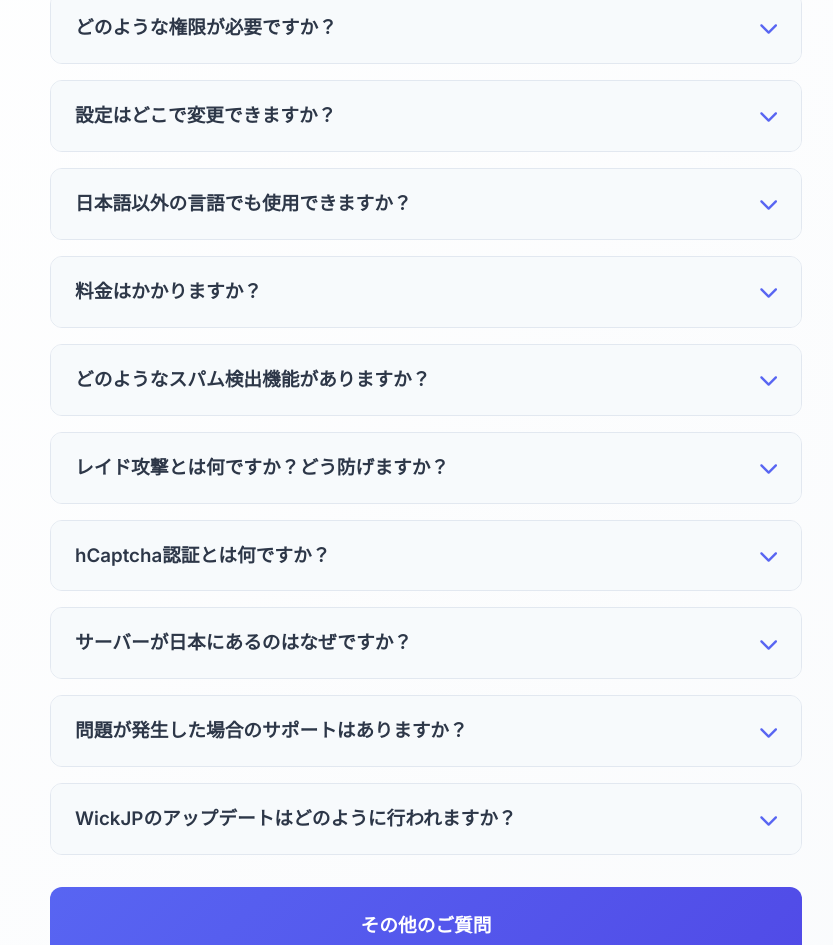
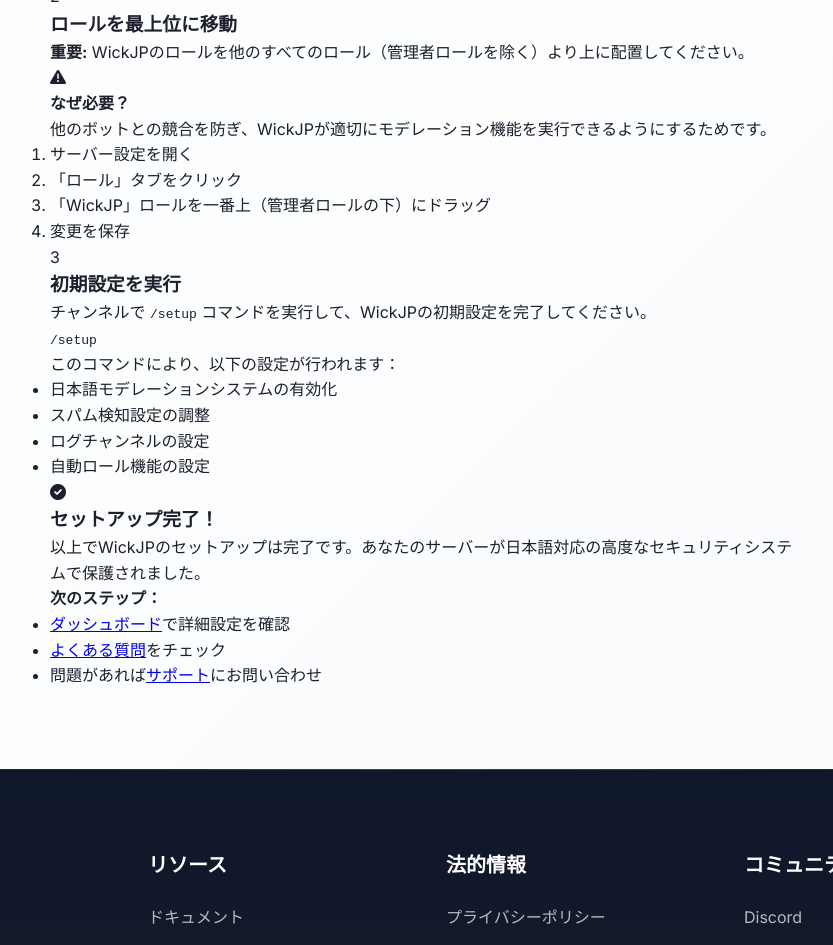
Before and after one commit to n4n45h1/wickbot-homepage, a plain HTML site: page setup.html in a window 1280 px wide. Shown: the part 400-1345 px from the top of the page, without its empty margins (214-1047 px from the left). Drawn offline with Linux system fonts and the light colour scheme.

Commit message:
Update setup.html

```diff
--- a/setup.html
+++ b/setup.html
@@ -3,7 +3,7 @@
 <head>
     <meta charset="UTF-8">
     <meta name="viewport" content="width=device-width, initial-scale=1.0">
-    <title>よくある質問 - WickJP</title>
+    <title>セットアップガイド - WickJP</title>
     <link rel="preconnect" href="https://fonts.googleapis.com">
     <link rel="preconnect" href="https://fonts.gstatic.com" crossorigin>
     <link href="https://fonts.googleapis.com/css2?family=Inter:wght@400;500;600;700;800;900&display=swap" rel="stylesheet">
@@ -15,165 +15,93 @@
         <div class="container">
             <nav class="navbar">
                 <a href="index.html" class="logo">
-                    <img src="logo.png" alt="Wickbot Logo"> WickJP
+                    <img src="logo.png" alt="Wickbot Logo"> Wickbot
                 </a>
                 <ul class="nav-links">
                     <li><a href="index.html">ホーム</a></li>
                     <li><a href="index.html#features">機能</a></li>
                     <li><a href="index.html#stats">統計</a></li>
-                    <li><a href="#" class="btn">招待する</a></li>
+                    <li><a href="dashboard.html" class="btn">ダッシュボード</a></li>
                 </ul>
             </nav>
         </div>
     </header>
 
     <div class="legal-content">
-        <h1 class="legal-title">よくある質問</h1>
+        <h1 class="legal-title">WickJP セットアップガイド</h1>
 
-        <div class="faq-item">
-            <div class="faq-question" onclick="toggleFaq(this)">
-                <h3>WickJPとは何ですか？</h3>
-                <i class="fas fa-chevron-down faq-toggle"></i>
+        <div class="setup-intro">
+            <p>WickJPを正しく動作させるため、以下の手順に従ってセットアップを完了してください。</p>
         </div>
-            <div class="faq-answer">
-                <p>WickJPは、Discordサーバーの管理とモデレーションを支援する日本語対応ボットです。スパム検出、自動モデレーション、レイド防止など、サーバーのセキュリティと管理を向上させる多様な機能を提供しています。</p>
+
+        <div class="setup-steps">
+            <div class="step-card">
+                <div class="step-number">1</div>
+                <div class="step-content">
+                    <h3>WickJPを招待する</h3>
+                    <p>下記のボタンをクリックして、WickJPをあなたのDiscordサーバーに招待してください。</p>
+                    <a href="https://discord.com/api/oauth2/authorize?client_id=YOUR_BOT_ID&permissions=8&scope=bot%20applications.commands" class="btn btn-invite" target="_blank">
+                        <i class="fas fa-plus"></i> WickJPを招待する
+                    </a>
                 </div>
             </div>
 
-        <div class="faq-item">
-            <div class="faq-question" onclick="toggleFaq(this)">
-                <h3>WickJPをサーバーに招待するにはどうすればよいですか？</h3>
-                <i class="fas fa-chevron-down faq-toggle"></i>
+            <div class="step-card">
+                <div class="step-number">2</div>
+                <div class="step-content">
+                    <h3>ロールを最上位に移動</h3>
+                    <p><strong>重要:</strong> WickJPのロールを他のすべてのロール（管理者ロールを除く）より上に配置してください。</p>
+                    <div class="warning-box">
+                        <i class="fas fa-exclamation-triangle"></i>
+                        <div>
+                            <strong>なぜ必要？</strong>
+                            <p>他のボットとの競合を防ぎ、WickJPが適切にモデレーション機能を実行できるようにするためです。</p>
                         </div>
-            <div class="faq-answer">
-                <p>トップページの「招待する」ボタンをクリックし、招待したいサーバーを選択してください。必要な権限を付与すると、すぐにWickJPがサーバーで利用可能になります。</p>
+                    </div>
+                    <div class="instruction-steps">
+                        <ol>
+                            <li>サーバー設定を開く</li>
+                            <li>「ロール」タブをクリック</li>
+                            <li>「WickJP」ロールを一番上（管理者ロールの下）にドラッグ</li>
+                            <li>変更を保存</li>
+                        </ol>
+                    </div>
                 </div>
             </div>
 
-        <div class="faq-item">
-            <div class="faq-question" onclick="toggleFaq(this)">
-                <h3>どのような権限が必要ですか？</h3>
-                <i class="fas fa-chevron-down faq-toggle"></i>
+            <div class="step-card">
+                <div class="step-number">3</div>
+                <div class="step-content">
+                    <h3>初期設定を実行</h3>
+                    <p>チャンネルで <code>/setup</code> コマンドを実行して、WickJPの初期設定を完了してください。</p>
+                    <div class="command-box">
+                        <code>/setup</code>
                     </div>
-            <div class="faq-answer">
-                <p>WickJPが正常に動作するために以下の権限が必要です：</p>
+                    <p>このコマンドにより、以下の設定が行われます：</p>
                     <ul>
-                    <li>メッセージの読み取り・送信</li>
-                    <li>メッセージの管理・削除</li>
-                    <li>ユーザーのキック・バン</li>
-                    <li>ロールの管理</li>
-                    <li>チャンネルの管理</li>
+                        <li>日本語モデレーションシステムの有効化</li>
+                        <li>スパム検知設定の調整</li>
+                        <li>ログチャンネルの設定</li>
+                        <li>自動ロール機能の設定</li>
                     </ul>
                 </div>
             </div>
-
-        <div class="faq-item">
-            <div class="faq-question" onclick="toggleFaq(this)">
-                <h3>設定はどこで変更できますか？</h3>
-                <i class="fas fa-chevron-down faq-toggle"></i>
-            </div>
-            <div class="faq-answer">
-                <p>WickJPの設定は、ダッシュボードページで管理できます。サーバー管理者権限を持つユーザーがDiscordでログインすることで、詳細な設定をカスタマイズできます。</p>
-            </div>
         </div>
 
-        <div class="faq-item">
-            <div class="faq-question" onclick="toggleFaq(this)">
-                <h3>日本語以外の言語でも使用できますか？</h3>
-                <i class="fas fa-chevron-down faq-toggle"></i>
-            </div>
-            <div class="faq-answer">
-                <p>WickJPは主に日本語ユーザー向けに最適化されていますが、基本的な機能は英語でも利用可能です。ただし、スパム検出や自動モデレーション機能は日本語コンテンツに特化しています。</p>
-            </div>
-        </div>
-
-        <div class="faq-item">
-            <div class="faq-question" onclick="toggleFaq(this)">
-                <h3>料金はかかりますか？</h3>
-                <i class="fas fa-chevron-down faq-toggle"></i>
-            </div>
-            <div class="faq-answer">
-                <p>WickJPは完全無料でご利用いただけます！以前プレミアム機能だったhCaptcha認証、高性能サーバー、レイド防止機能も、すべて無料で提供しています。</p>
-            </div>
-        </div>
-
-        <div class="faq-item">
-            <div class="faq-question" onclick="toggleFaq(this)">
-                <h3>どのようなスパム検出機能がありますか？</h3>
-                <i class="fas fa-chevron-down faq-toggle"></i>
-            </div>
-            <div class="faq-answer">
-                <p>WickJPは以下のスパム検出機能を提供しています：</p>
+        <div class="completion-section">
+            <div class="completion-card">
+                <i class="fas fa-check-circle"></i>
+                <h3>セットアップ完了！</h3>
+                <p>以上でWickJPのセットアップは完了です。あなたのサーバーが日本語対応の高度なセキュリティシステムで保護されました。</p>
+                <div class="next-steps">
+                    <h4>次のステップ：</h4>
                     <ul>
-                    <li>日本語特有の迷惑メッセージ検出</li>
-                    <li>連続投稿・フラッド検出</li>
-                    <li>招待リンクスパムの防止</li>
-                    <li>画像・ファイルスパムの検出</li>
-                    <li>新規アカウントの監視</li>
+                        <li><a href="dashboard.html">ダッシュボード</a>で詳細設定を確認</li>
+                        <li><a href="faq.html">よくある質問</a>をチェック</li>
+                        <li>問題があれば<a href="#">サポート</a>にお問い合わせ</li>
                     </ul>
                 </div>
             </div>
-
-        <div class="faq-item">
-            <div class="faq-question" onclick="toggleFaq(this)">
-                <h3>レイド攻撃とは何ですか？どう防げますか？</h3>
-                <i class="fas fa-chevron-down faq-toggle"></i>
-            </div>
-            <div class="faq-answer">
-                <p>レイド攻撃とは、大量のbotや悪意のあるユーザーが短時間でサーバーに参加し、スパムやディスラプションを行う攻撃です。WickJPのレイド防止機能は、異常な参加パターンを検出し、自動的にサーバーを保護します。</p>
-            </div>
-        </div>
-
-        <div class="faq-item">
-            <div class="faq-question" onclick="toggleFaq(this)">
-                <h3>hCaptcha認証とは何ですか？</h3>
-                <i class="fas fa-chevron-down faq-toggle"></i>
-            </div>
-            <div class="faq-answer">
-                <p>hCaptcha認証は、新規参加者がbotではなく人間であることを確認するためのシステムです。サーバー参加時に簡単な認証を行うことで、bot攻撃やスパムアカウントの侵入を防ぎます。</p>
-            </div>
-        </div>
-
-        <div class="faq-item">
-            <div class="faq-question" onclick="toggleFaq(this)">
-                <h3>サーバーが日本にあるのはなぜですか？</h3>
-                <i class="fas fa-chevron-down faq-toggle"></i>
-            </div>
-            <div class="faq-answer">
-                <p>日本のサーバーでホスティングすることで、日本のユーザーに最高のパフォーマンスと低レイテンシを提供できます。また、日本のデータ保護法に準拠した安全なデータ管理も実現しています。</p>
-            </div>
-        </div>
-
-        <div class="faq-item">
-            <div class="faq-question" onclick="toggleFaq(this)">
-                <h3>問題が発生した場合のサポートはありますか？</h3>
-                <i class="fas fa-chevron-down faq-toggle"></i>
-            </div>
-            <div class="faq-answer">
-                <p>はい、日本語での技術サポートを提供しています。公式Discordサーバー、メール、またはサポートチケットシステムを通じて、日本語で専門スタッフがサポートいたします。</p>
-            </div>
-        </div>
-
-        <div class="faq-item">
-            <div class="faq-question" onclick="toggleFaq(this)">
-                <h3>WickJPのアップデートはどのように行われますか？</h3>
-                <i class="fas fa-chevron-down faq-toggle"></i>
-            </div>
-            <div class="faq-answer">
-                <p>WickJPは定期的にアップデートされ、新機能やセキュリティ改善が自動的に適用されます。重要なアップデートについては、公式Discordサーバーやウェブサイトでお知らせします。</p>
-            </div>
-        </div>
-
-        <div class="contact-info">
-            <h3>その他のご質問</h3>
-            <p>上記で解決しないご質問がございましたら、お気軽にお問い合わせください。</p>
-            <p>メール: support@wickjp.com</p>
-            <p>Discord: 公式サポートサーバー</p>
-            <p>対応時間: 平日 9:00-18:00 (JST)</p>
-        </div>
-
-        <div class="last-updated">
-            最終更新日: 2025年1月15日
         </div>
     </div>
 
@@ -181,7 +109,7 @@
         <div class="container">
             <div class="footer-content">
                 <div class="footer-column">
-                    <h3>WickJP</h3>
+                    <h3>Wickbot</h3>
                     <ul class="footer-links">
                         <li><a href="index.html">ホーム</a></li>
                         <li><a href="index.html#features">機能</a></li>
@@ -216,35 +144,9 @@
                 </div>
             </div>
             <div class="copyright">
-                <p>&copy; 2025 WickJP. All rights reserved.</p>
+                <p>&copy; 2025 Wickbot. All rights reserved.</p>
             </div>
         </div>
     </footer>
-
-    <script>
-        function toggleFaq(element) {
-            const faqItem = element.parentElement;
-            const answer = faqItem.querySelector('.faq-answer');
-            const toggle = element.querySelector('.faq-toggle');
-
-            faqItem.classList.toggle('active');
-
-            if (faqItem.classList.contains('active')) {
-                answer.style.display = 'block';
-                toggle.style.transform = 'rotate(180deg)';
-            } else {
-                answer.style.display = 'none';
-                toggle.style.transform = 'rotate(0deg)';
-            }
-        }
-
-        // Initialize FAQ answers as hidden
-        document.addEventListener('DOMContentLoaded', function() {
-            const answers = document.querySelectorAll('.faq-answer');
-            answers.forEach(answer => {
-                answer.style.display = 'none';
-            });
-        });
-    </script>
 </body>
 </html>
```
Lines whose indentation alone changed are shown as unchanged.
